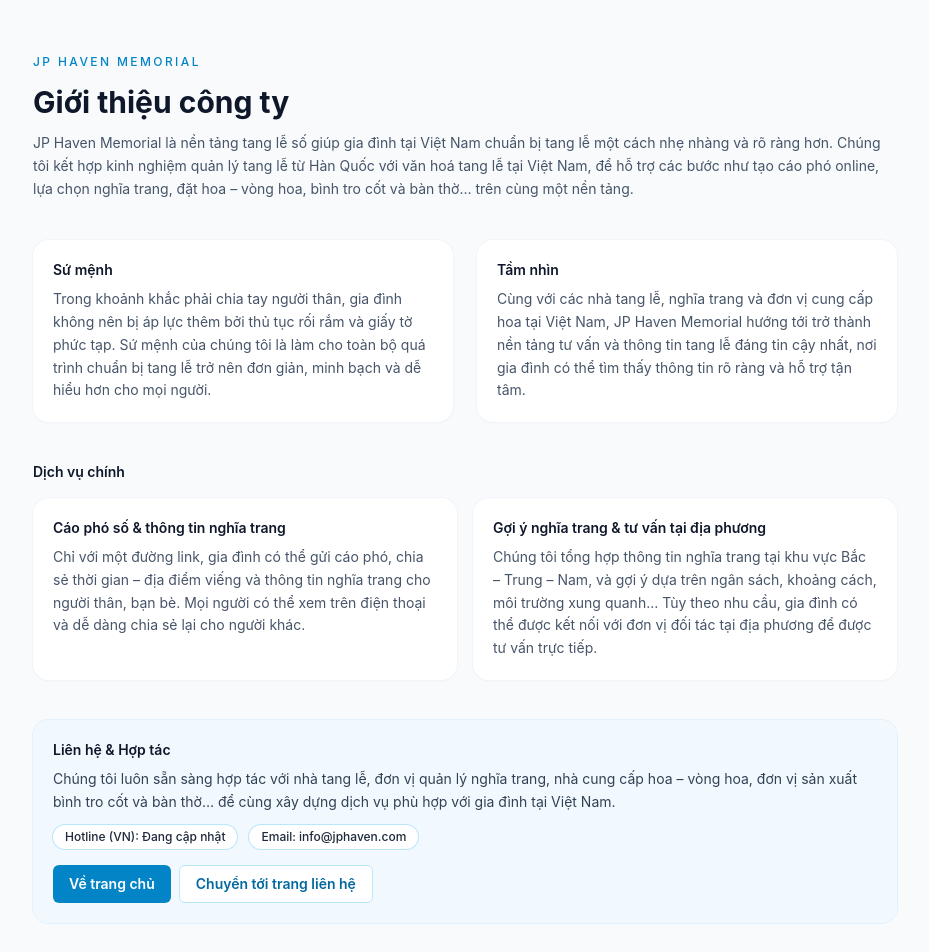
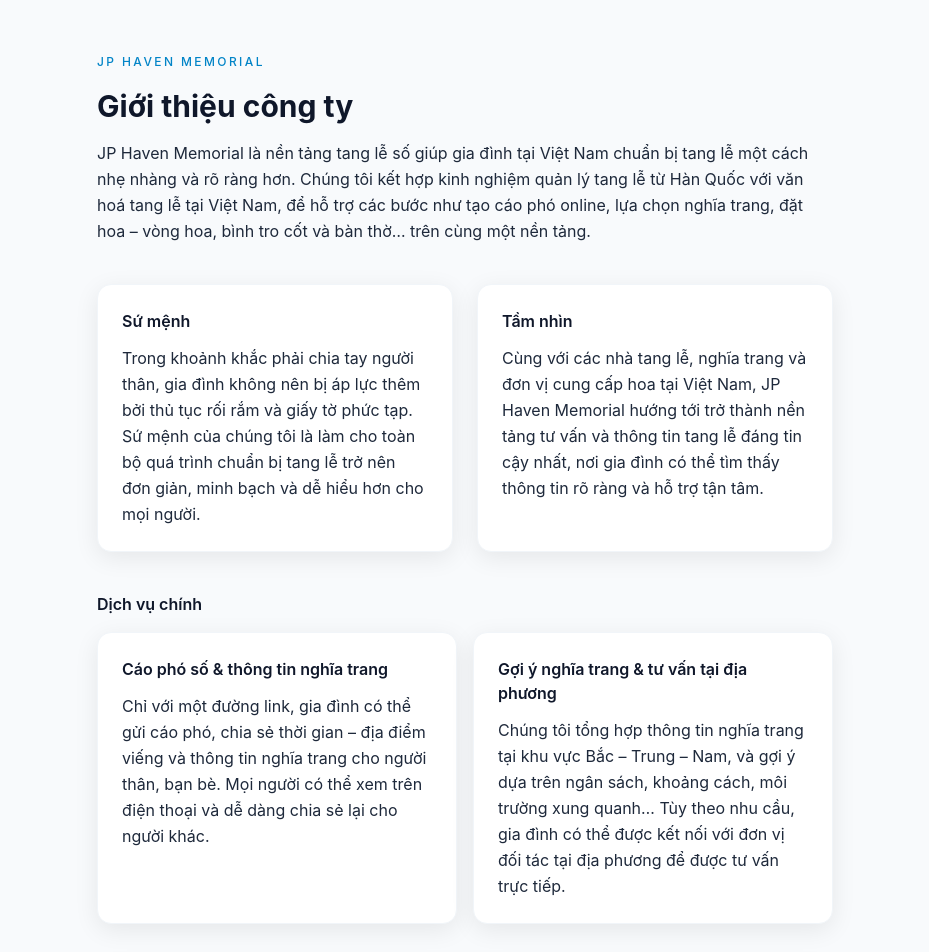
Before and after one commit to jgs7402-rgb/jp-haven-memorial-mvp, a Next.js app: page /company in a window 1280 px wide. Shown: the top 952 px of the page, without its empty margins (175-1104 px from the left). Built offline with nearby package versions, Linux system fonts and the light colour scheme; no server answers; the database is empty.

Commit message:
배포 전 어드민/SEO/빌드 점검 완료

```diff
--- a/app/(admin)/admin/login/page.tsx
+++ b/app/(admin)/admin/login/page.tsx
@@ -24,7 +24,6 @@
             <input
               name="id"
               className="mt-1 w-full rounded-lg border border-slate-200 px-3 py-2 text-sm focus:border-sky-500 focus:outline-none"
-              defaultValue="admin"
             />
           </label>
           <label className="block text-sm font-medium text-slate-700">
@@ -33,7 +32,6 @@
               name="password"
               type="password"
               className="mt-1 w-full rounded-lg border border-slate-200 px-3 py-2 text-sm focus:border-sky-500 focus:outline-none"
-              defaultValue="cho342020"
             />
           </label>
           <button
--- a/app/(public)/page.tsx
+++ b/app/(public)/page.tsx
@@ -124,7 +124,9 @@
 
             {heroCtaTertiary ? (
               <a
-                href={zaloUrl || '#'}
+                href="https://zalo.me/3258467487025854421"
+                target="_blank"
+                rel="noopener noreferrer"
                 className="px-6 py-3 bg-white text-sky-600 border border-sky-600 rounded-lg"
               >
                 {heroCtaTertiary}
--- a/app/company/CompanyPageClient.tsx
+++ b/app/company/CompanyPageClient.tsx
@@ -19,9 +19,9 @@
   return (
     <>
       <main className="min-h-screen bg-slate-50">
-        <section className="mx-auto flex max-w-4xl flex-col gap-10 px-4 py-12">
+        <section className="mx-auto flex max-w-3xl flex-col gap-10 px-4 py-12">
           {/* Phần đầu trang */}
-          <header className="space-y-3">
+          <header className="space-y-4">
             {/* 제목 클릭 시 홈으로 이동 */}
             <Link
               href="/"
@@ -33,7 +33,7 @@
             <h1 className="text-2xl font-bold text-slate-900 md:text-3xl">
               Giới thiệu công ty
             </h1>
-            <p className="text-sm leading-relaxed text-slate-600">
+            <p className="text-base leading-relaxed text-slate-800">
               JP Haven Memorial là nền tảng tang lễ số giúp gia đình tại Việt
               Nam chuẩn bị tang lễ một cách nhẹ nhàng và rõ ràng hơn. Chúng tôi
               kết hợp kinh nghiệm quản lý tang lễ từ Hàn Quốc với văn hoá tang
@@ -45,18 +45,18 @@
 
           {/* Sứ mệnh / Tầm nhìn */}
           <section className="grid gap-6 md:grid-cols-2">
-            <div className="rounded-2xl bg-white p-5 shadow-sm ring-1 ring-slate-100">
-              <h2 className="text-sm font-semibold text-slate-900">Sứ mệnh</h2>
-              <p className="mt-2 text-sm leading-relaxed text-slate-600">
+            <div className="section-card p-6 space-y-3">
+              <h2 className="text-base font-semibold text-slate-900">Sứ mệnh</h2>
+              <p className="text-base leading-relaxed text-slate-800">
                 Trong khoảnh khắc phải chia tay người thân, gia đình không nên
                 bị áp lực thêm bởi thủ tục rối rắm và giấy tờ phức tạp. Sứ mệnh
                 của chúng tôi là làm cho toàn bộ quá trình chuẩn bị tang lễ trở
                 nên đơn giản, minh bạch và dễ hiểu hơn cho mọi người.
               </p>
             </div>
-            <div className="rounded-2xl bg-white p-5 shadow-sm ring-1 ring-slate-100">
-              <h2 className="text-sm font-semibold text-slate-900">Tầm nhìn</h2>
-              <p className="mt-2 text-sm leading-relaxed text-slate-600">
+            <div className="section-card p-6 space-y-3">
+              <h2 className="text-base font-semibold text-slate-900">Tầm nhìn</h2>
+              <p className="text-base leading-relaxed text-slate-800">
                 Cùng với các nhà tang lễ, nghĩa trang và đơn vị cung cấp hoa tại
                 Việt Nam, JP Haven Memorial hướng tới trở thành nền tảng tư vấn
                 và thông tin tang lễ đáng tin cậy nhất, nơi gia đình có thể tìm
@@ -67,26 +67,26 @@
 
           {/* Dịch vụ chính */}
           <section className="space-y-4">
-            <h2 className="text-sm font-semibold text-slate-900">
+            <h2 className="text-base font-semibold text-slate-900">
               Dịch vụ chính
             </h2>
             <div className="grid gap-4 md:grid-cols-2">
-              <div className="rounded-2xl bg-white p-5 shadow-sm ring-1 ring-slate-100">
-                <h3 className="text-sm font-semibold text-slate-900">
+              <div className="section-card p-6 space-y-3">
+                <h3 className="text-base font-semibold text-slate-900">
                   Cáo phó số &amp; thông tin nghĩa trang
                 </h3>
-                <p className="mt-2 text-sm leading-relaxed text-slate-600">
+                <p className="text-base leading-relaxed text-slate-800">
                   Chỉ với một đường link, gia đình có thể gửi cáo phó, chia sẻ
                   thời gian – địa điểm viếng và thông tin nghĩa trang cho người
                   thân, bạn bè. Mọi người có thể xem trên điện thoại và dễ dàng
                   chia sẻ lại cho người khác.
                 </p>
               </div>
-              <div className="rounded-2xl bg-white p-5 shadow-sm ring-1 ring-slate-100">
-                <h3 className="text-sm font-semibold text-slate-900">
+              <div className="section-card p-6 space-y-3">
+                <h3 className="text-base font-semibold text-slate-900">
                   Gợi ý nghĩa trang &amp; tư vấn tại địa phương
                 </h3>
-                <p className="mt-2 text-sm leading-relaxed text-slate-600">
+                <p className="text-base leading-relaxed text-slate-800">
                   Chúng tôi tổng hợp thông tin nghĩa trang tại khu vực Bắc –
                   Trung – Nam, và gợi ý dựa trên ngân sách, khoảng cách, môi
                   trường xung quanh… Tùy theo nhu cầu, gia đình có thể được kết
@@ -98,17 +98,17 @@
           </section>
 
           {/* Liên hệ / Hợp tác */}
-          <section className="rounded-2xl bg-sky-50/80 p-5 ring-1 ring-sky-100">
-            <h2 className="text-sm font-semibold text-slate-900">
+          <section className="section-card p-6 space-y-4 bg-sky-50/50">
+            <h2 className="text-base font-semibold text-slate-900">
               Liên hệ &amp; Hợp tác
             </h2>
-            <p className="mt-2 text-sm leading-relaxed text-slate-700">
+            <p className="text-base leading-relaxed text-slate-800">
               Chúng tôi luôn sẵn sàng hợp tác với nhà tang lễ, đơn vị quản lý
               nghĩa trang, nhà cung cấp hoa – vòng hoa, đơn vị sản xuất bình
               tro cốt và bàn thờ… để cùng xây dựng dịch vụ phù hợp với gia đình
               tại Việt Nam.
             </p>
-            <div className="mt-3 flex flex-wrap items-center gap-3 text-sm text-slate-800">
+            <div className="flex flex-wrap items-center gap-3 text-sm text-slate-800">
               <span className="inline-flex items-center rounded-full bg-white px-3 py-1 text-xs font-medium ring-1 ring-sky-200">
                 Hotline (VN):{' '}
                 {effectiveHotline !== '' ? effectiveHotline : 'Đang cập nhật'}
@@ -118,17 +118,17 @@
                 {effectiveEmail !== '' ? effectiveEmail : 'Đang cập nhật'}
               </span>
             </div>
-            <div className="mt-4 flex flex-wrap gap-2">
+            <div className="flex flex-wrap gap-3">
               <Link
                 href="/"
-                className="inline-flex items-center rounded-md bg-sky-600 px-4 py-2 text-sm font-semibold text-white hover:bg-sky-700"
+                className="inline-flex items-center rounded-xl bg-sky-600 px-5 py-3 text-sm font-semibold text-white shadow-soft hover:bg-sky-700"
               >
                 Về trang chủ
               </Link>
               <button
                 type="button"
                 onClick={() => setIsContactOpen(true)}
-                className="inline-flex items-center rounded-md border border-sky-200 bg-white px-4 py-2 text-sm font-semibold text-sky-700 hover:bg-sky-50"
+                className="inline-flex items-center rounded-xl border border-sky-200 bg-white px-5 py-3 text-sm font-semibold text-sky-700 shadow-soft hover:bg-sky-50"
               >
                 Chuyển tới trang liên hệ
               </button>
--- a/app/robots.ts
+++ b/app/robots.ts
@@ -3,7 +3,7 @@
 
 export default function robots(): MetadataRoute.Robots {
   const baseUrl =
-    process.env.NEXT_PUBLIC_SITE_URL ?? 'https://example.com'; // TODO: set real domain in Vercel
+    process.env.NEXT_PUBLIC_SITE_URL ?? 'http://localhost:3000'; // TODO: set real domain in Vercel
 
   return {
     rules: [
--- a/app/sitemap.ts
+++ b/app/sitemap.ts
@@ -3,7 +3,7 @@
 
 export default function sitemap(): MetadataRoute.Sitemap {
   const baseUrl =
-    process.env.NEXT_PUBLIC_SITE_URL ?? 'https://example.com'; // TODO: set real domain in Vercel
+    process.env.NEXT_PUBLIC_SITE_URL ?? 'http://localhost:3000'; // TODO: set real domain in Vercel
 
   const now = new Date();
 
--- a/components/public/JangjiDetail.tsx
+++ b/components/public/JangjiDetail.tsx
@@ -147,7 +147,7 @@
         <div className="h-72 w-full overflow-hidden rounded-2xl bg-slate-200">
           <iframe
             title={`Bản đồ ${cemetery.nameVi}`}
-            src={`https://www.google.com/maps?q=${mapQuery}&output=embed`}
+            src={`https://www.google.com/maps?q=${mapQuery}&output=embed&hl=vi&region=VN`}
             className="h-full w-full border-0"
             loading="lazy"
           />
--- a/src/lib/supabase/server.ts
+++ b/src/lib/supabase/server.ts
@@ -1,15 +1,13 @@
 // src/lib/supabase/server.ts
 import { createClient } from '@supabase/supabase-js';
 
-
-export const supabaseUrl = 'https://mgqnadogbqjmemzneprt.supabase.co';
-const serviceRoleKey = 'sb_secret_EA1KZomeB2imR4-4cIhjPQ_W7pBdNID';    // service_role key
-
-console.log('[supabaseServer] url:', supabaseUrl);
-console.log('[supabaseServer] service role key exists:', !!serviceRoleKey);
+const supabaseUrl = process.env.NEXT_PUBLIC_SUPABASE_URL;
+const serviceRoleKey = process.env.SUPABASE_SERVICE_ROLE_KEY;
 
 if (!supabaseUrl || !serviceRoleKey) {
-  throw new Error('Supabase env not configured');
+  throw new Error(
+    'Supabase env not configured: NEXT_PUBLIC_SUPABASE_URL and SUPABASE_SERVICE_ROLE_KEY are required',
+  );
 }
 
 export const supabaseServer = createClient(supabaseUrl, serviceRoleKey, {
```
